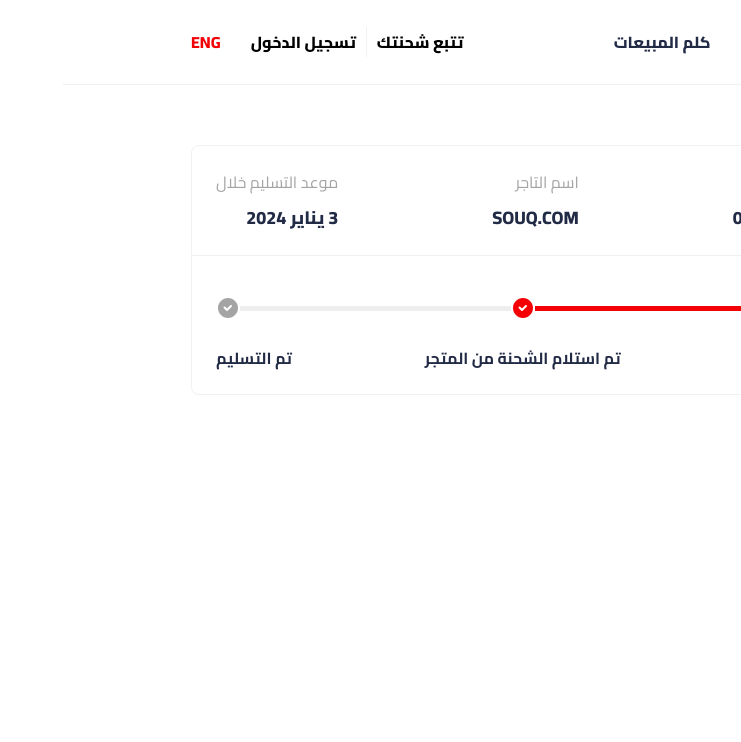
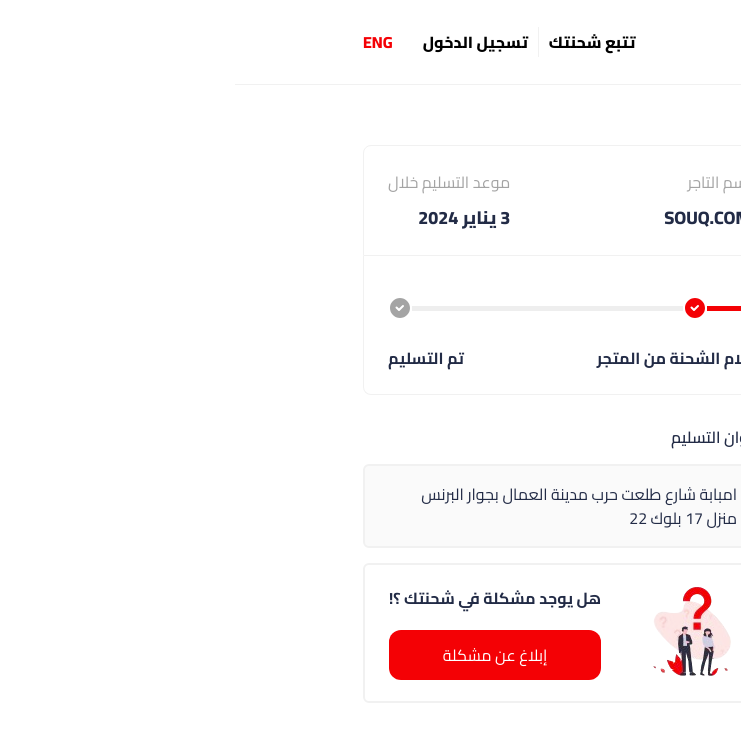
Before and after one commit to OmarElmoez/Bosta-Shipment-Tracking, a React (Vite) app: page /tracking-details/1 in a window 1280 px wide. Shown: the top 742 px of the page, without its empty margins (539-1280 px from the left). Built offline with nearby package versions, Linux system fonts and the light colour scheme.

Commit message:
finish UI for tracking details page

```diff
--- a/src/components/forms/TrackingForm.tsx
+++ b/src/components/forms/TrackingForm.tsx
@@ -27,6 +27,7 @@ const TrackingForm = () => {
   }
 
   return (
+    // eslint-disable-next-line @typescript-eslint/no-misused-promises
     <form onSubmit={handleSubmit(onSubmit)}>
       <header className={form_header}>
         <span>تتبع شحنتك</span>
--- a/src/context/ModalContext.tsx
+++ b/src/context/ModalContext.tsx
@@ -7,7 +7,7 @@ type TModalContext = {
   closeModal: () => void;
 }
 
-export const ModalContext = createContext<TModalContext>({
+const ModalContext = createContext<TModalContext>({
   openModal: () => {},
   closeModal: () => {},
 })
@@ -35,4 +35,5 @@ const ModalContextProvider = ({ children }: {children: ReactNode}) => {
   </ModalContext.Provider>
 }
 
+export {ModalContext};
 export default ModalContextProvider;
--- a/src/global.css
+++ b/src/global.css
@@ -12,6 +12,8 @@
   --delivered-color: #36b600;
   --not-delivered-color: #f9ba02;
   --main-bar-color:  #eeeeee;
+  --table-header-bg: #fafafa;
+  --table-header-text-color: #8f9bb2;
 }
 
 html {
--- a/src/pages/tracking-details/TrackingDetails.tsx
+++ b/src/pages/tracking-details/TrackingDetails.tsx
@@ -1,13 +1,15 @@
+import IssueIcon from '@/assets/issue.png';
 import styles from './trackingDetails.module.css';
 import {TrackingBar} from "@/components";
+import formatDate from "@/utils/formatDate.ts";
 
-const {info_container, info_box, progress_container} = styles;
+const {info_container, info_box, progress_container, shipment_details, address, report_issue, text_box, bottom_div} = styles;
 
 const TrackingDetails = () => {
   return (
     <>
+      <div>
         <section className={info_container}>
-
           <article className={info_box}>
             <p>رقم الشحنة 84043113</p>
             <p>تم تسليم الشحنة</p>
@@ -29,16 +31,69 @@ const TrackingDetails = () => {
           </article>
 
         </section>
+        <section className={progress_container}>
+          <TrackingBar status="cancelled"/>
+        </section>
+      </div>
 
-      <section className={progress_container}>
-        <TrackingBar status="cancelled" />
+      <div className={bottom_div}>
+        <section className={shipment_details}>
+          <article>
+            <h4>تفاصيل الشحنة</h4>
+            <table>
+              <thead>
+              <tr>
+                <th>الفرع</th>
+                <th>التاريخ</th>
+                <th>الوقت</th>
+                <th>تفاصيل</th>
+              </tr>
+              </thead>
+              <tbody>
+              <tr>
+                <td>مدينة نصر</td>
+                <td>{formatDate("2024-05-19T13:58:44.866Z").standardDate}</td>
+                <td>12:30 pm</td>
+                <td>تم انشاء الشحنة</td>
+              </tr>
+              <tr>
+                <td>مدينة نصر</td>
+                <td>05/04/2024</td>
+                <td>12:30 pm</td>
+                <td>تم انشاء الشحنة</td>
+              </tr>
+              <tr>
+                <td>مدينة نصر</td>
+                <td>05/04/2024</td>
+                <td>12:30 pm</td>
+                <td>تم انشاء الشحنة</td>
+              </tr>
+              <tr>
+                <td>مدينة نصر</td>
+                <td>05/04/2024</td>
+                <td>12:30 pm</td>
+                <td>تم انشاء الشحنة</td>
+              </tr>
+              </tbody>
+            </table>
+          </article>
         </section>
 
         <section>
-        <article>
+          <h4 style={{fontWeight: '600'}}>عنوان التسليم</h4>
+          <div className={address}>
+            امبابة شارع طلعت حرب مدينة العمال بجوار البرنس منزل 17 بلوك 22
+          </div>
+          <div className={report_issue}>
+            <img src={IssueIcon} alt="image"/>
+            <div className={text_box}>
+              <p>هل يوجد مشكلة في شحنتك ؟!</p>
+              <button>إبلاغ عن مشكلة</button>
+            </div>
+          </div>
+        </section>
+      </div>
 
-        </article>
-      </section>
     </>
   )
 }
--- a/src/pages/tracking-details/trackingDetails.module.css
+++ b/src/pages/tracking-details/trackingDetails.module.css
@@ -24,3 +24,68 @@
   border-top: none;
   border-radius: 0 0 0.8rem 0.8rem ;
 }
+
+.shipment_details h4 {
+  font-weight: 600;
+}
+
+.shipment_details table {
+  width: 100%;
+  margin-top: 1.5rem;
+  border: 2px solid var(--border-color);
+  border-radius: 0.6rem;
+}
+
+.shipment_details table thead {
+  background-color: var(--table-header-bg);
+  color: var(--table-header-text-color);
+  text-align: right;
+}
+
+.shipment_details table thead tr th {
+  font-weight: 600;
+}
+
+.shipment_details table tr th,
+.shipment_details table tr td {
+  padding: 1.2rem 1.6rem;
+}
+
+.address,
+.report_issue {
+  padding: 1.6rem 2.4rem ;
+  border: 2px solid var(--border-color);
+  border-radius: 0.6rem;
+  margin-top: 1.5rem;
+}
+
+.address {
+  background-color: var(--table-header-bg);
+}
+
+.report_issue {
+  display: flex;
+  justify-content: space-between;
+  align-items: center;
+}
+
+.text_box p {
+  font-weight: 700;
+}
+
+.text_box button {
+  background-color: var(--danger-color);
+  color: #fff;
+  border-radius: 1.2rem;
+  padding: 1rem;
+  margin-top: 2rem;
+  text-align: center;
+  width: 100%;
+}
+
+.bottom_div {
+  display: grid;
+  gap: 2rem;
+  margin-top: 3rem;
+  grid-template-columns: 1fr 400px;
+}
--- /dev/null
+++ b/src/utils/formatDate.ts
@@ -0,0 +1,33 @@
+const formatDate = (val: string) => {
+
+  const date = new Date(val);
+
+
+  const timeFormat = new Intl.DateTimeFormat('en-US', {
+    hour: 'numeric',
+    minute: '2-digit',
+    hour12: true
+  }).format(date);
+
+
+  const arabicDateFormat = new Intl.DateTimeFormat('ar-EG', {
+    day: 'numeric',
+    month: 'long',
+    year: 'numeric'
+  }).format(date);
+
+
+  const standardDateFormat = new Intl.DateTimeFormat('en-US', {
+    month: '2-digit',
+    day: '2-digit',
+    year: 'numeric'
+  }).format(date);
+
+  return {
+    time: timeFormat.toLowerCase(), // converts to lowercase for consistency
+    arabicDate: arabicDateFormat,
+    standardDate: standardDateFormat
+  };
+};
+
+export default formatDate;
```
Also changed, not shown: src/components/tracking-bar/draft.tsx (deleted, +0 -92 lines). Lines whose indentation alone changed are shown as unchanged.
